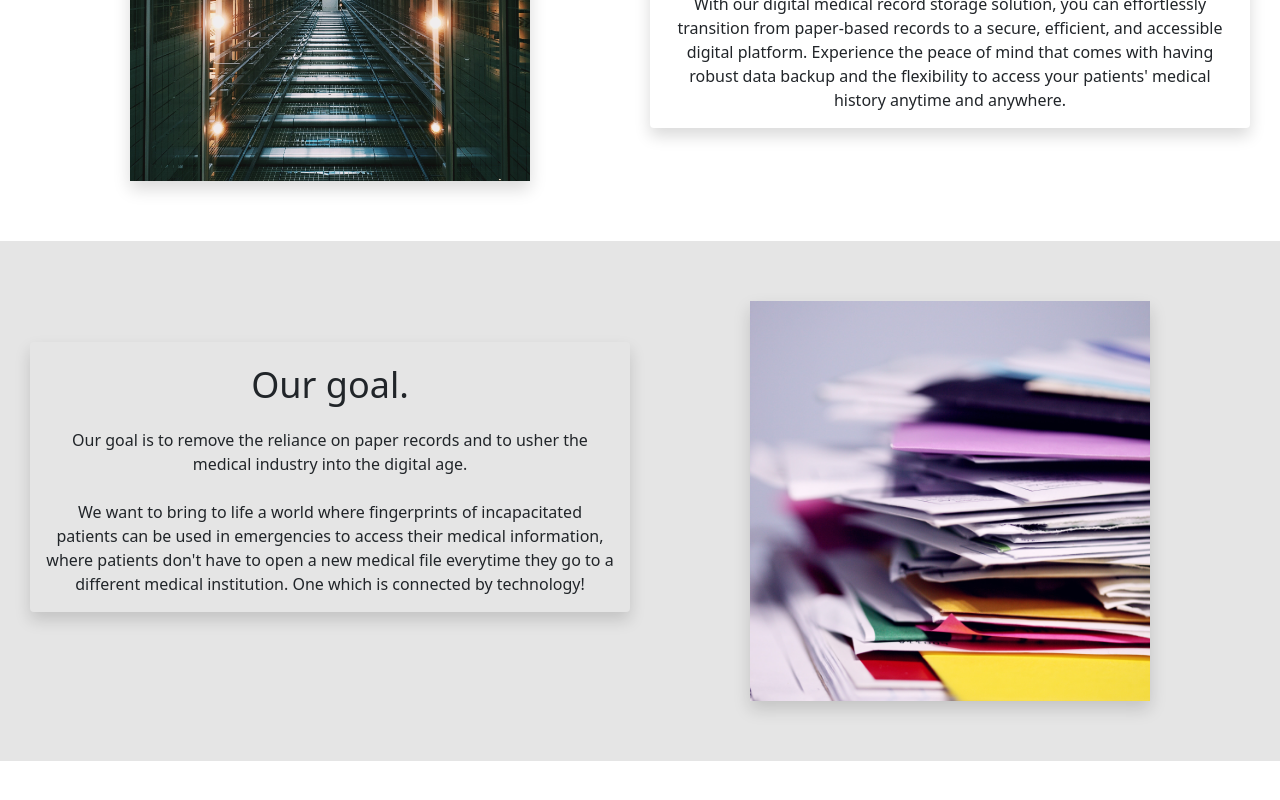
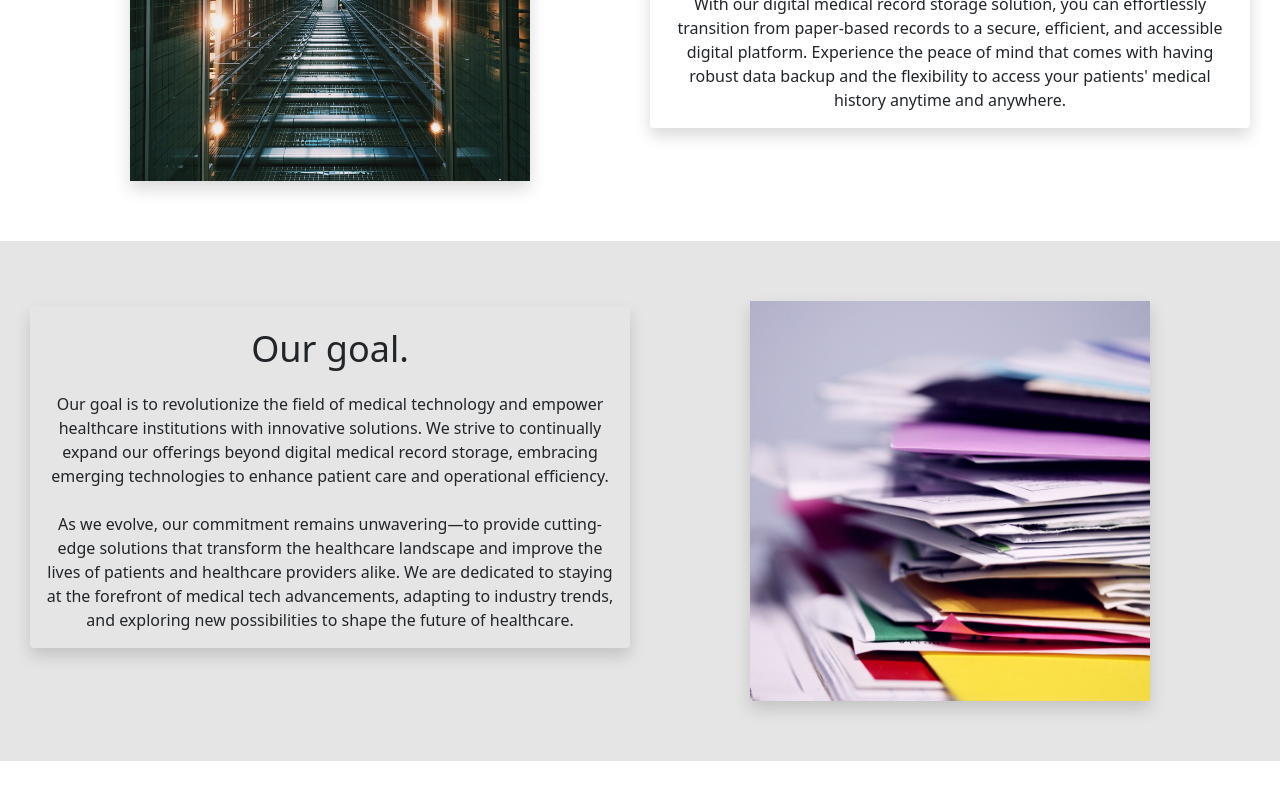
Before and after one commit to Medical-software-org/website, a React (Create React App) app: page /#/ in a window 1280 px wide. Shown: the part 424-1224 px from the top of the page. Built offline with nearby package versions, Linux system fonts and the light colour scheme.

Commit message:
our goal section rewording

```diff
--- a/src/common/words.js
+++ b/src/common/words.js
@@ -6,3 +6,9 @@ export const WhoAreWeParagraph1 =
 
 export const WhoAreWeParagraph2 =
   "With our digital medical record storage solution, you can effortlessly transition from paper-based records to a secure, efficient, and accessible digital platform. Experience the peace of mind that comes with having robust data backup and the flexibility to access your patients' medical history anytime and anywhere.";
+
+export const OurGoalParagraph1 =
+  "Our goal is to revolutionize the field of medical technology and empower healthcare institutions with innovative solutions. We strive to continually expand our offerings beyond digital medical record storage, embracing emerging technologies to enhance patient care and operational efficiency.";
+
+export const OurGoalParagraph2 =
+  "As we evolve, our commitment remains unwavering—to provide cutting-edge solutions that transform the healthcare landscape and improve the lives of patients and healthcare providers alike. We are dedicated to staying at the forefront of medical tech advancements, adapting to industry trends, and exploring new possibilities to shape the future of healthcare.";
--- a/src/components/Home.js
+++ b/src/components/Home.js
@@ -1,11 +1,15 @@
 import React from "react";
 import ContentBox from "./contentBox";
 import BoxesContentBox from "./boxesContentBox";
-import { goalP1, goalP2 } from "./text";
 import serversImage from "../images/servers.jpg";
 import papersImage from "../images/papers.jpg";
 import { globalColors } from "./colors";
-import { WhoAreWeParagraph1, WhoAreWeParagraph2 } from "../common/words";
+import {
+  OurGoalParagraph1,
+  OurGoalParagraph2,
+  WhoAreWeParagraph1,
+  WhoAreWeParagraph2,
+} from "../common/words";
 
 function Home() {
   return (
@@ -20,8 +24,8 @@ function Home() {
       <ContentBox
         header="Our goal."
         color={globalColors.grey}
-        text1={goalP1}
-        text2={goalP2}
+        text1={OurGoalParagraph1}
+        text2={OurGoalParagraph2}
         image={papersImage}
         reverse={true}
       />
--- a/src/components/text.js
+++ /dev/null
@@ -1,5 +0,0 @@
-export const lorem = "Lorem ipsum dolor sit amet, consectetur adipiscing elit, sed do eiusmod tempor incididunt ut labore et dolore magna aliqua. Viverra nibh cras pulvinar mattis nunc sed blandit libero volutpat. Ullamcorper eget nulla facilisi etiam."
-export const whoAreWeP1 = "Archive is digital medical record storage solution for your clinic, hospital or surgery. We help you move your paper records onto a digital platform so that your institution benefits from all the advantages of technology.";
-export const whoAreWeP2 = "By moving your records onto our platform you will ensure that you always have backup for your information and you will also benefit from being able to access your patients medical history from anywhere where you have access to the internet.";
-export const goalP1 = "Our goal is to remove the reliance on paper records and to usher the medical industry into the digital age.";
-export const goalP2 = "We want to bring to life a world where fingerprints of incapacitated patients can be used in emergencies to access their medical information, where patients don't have to open a new medical file everytime they go to a different medical institution. One which is connected by technology!";
```
